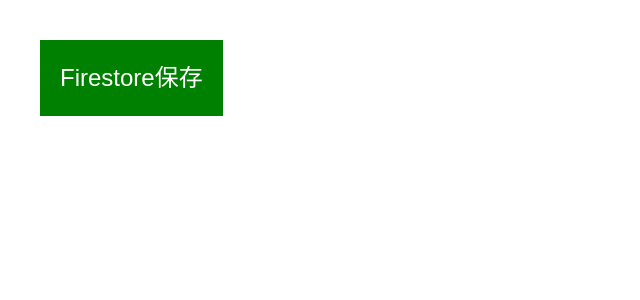
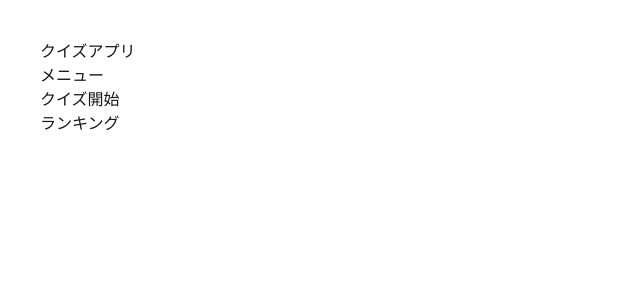
Before and after one commit to ep25097/q-byo, a Next.js app: page / in a window 1280 px wide. Shown: the top 300 px of the page, without its empty margins (0-640 px from the left). Built offline with nearby package versions, Linux system fonts and the light colour scheme.

Commit message:
change home page

```diff
--- a/app/page.tsx
+++ b/app/page.tsx
@@ -1,44 +1,18 @@
-"use client";
-
-import { db } from "@/lib/firebase";
-import { collection, addDoc } from "firebase/firestore";
-
 export default function Home() {
-
-  const saveData = async () => {
-
-    try {
-
-      await addDoc(collection(db, "test"), {
-        message: "hello firebase",
-        createdAt: new Date()
-      });
-
-      alert("保存成功");
-
-    } catch (error) {
-
-      console.error(error);
-
-      alert("エラー発生");
-    }
-  };
-
   return (
     <main style={{ padding: "40px" }}>
-      <button
-        onClick={saveData}
-        style={{
-          padding: "20px",
-          fontSize: "24px",
-          backgroundColor: "green",
-          color: "white",
-          border: "none",
-          cursor: "pointer"
-        }}
-      >
-        Firestore保存
-      </button>
+      <h1>クイズアプリ</h1>
+
+      <p>メニュー</p>
+
+      <ul>
+        <li>
+          <a href="/quiz">クイズ開始</a>
+        </li>
+        <li>
+          <a href="/ranking">ランキング</a>
+        </li>
+      </ul>
     </main>
   );
 }
```
